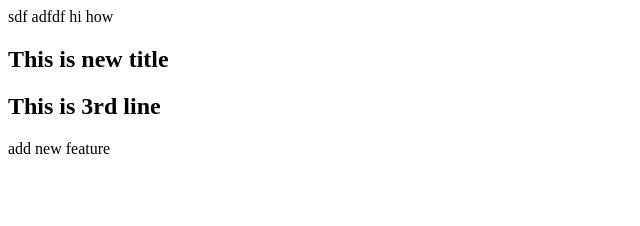
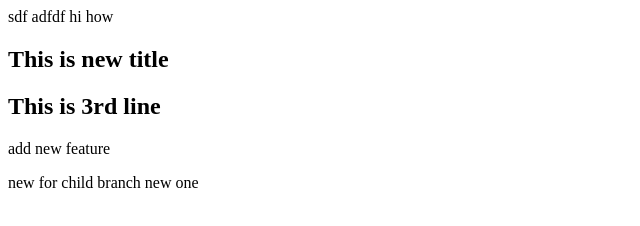
Before and after one commit to sksabirali/testgit, a plain HTML site: page index.html in a window 1280 px wide. Shown: the whole page, without its empty margins (0-640 px from the left). Drawn offline with Linux system fonts and the light colour scheme.

Commit message:
change content

```diff
--- a/index.html
+++ b/index.html
@@ -10,5 +10,6 @@
 	<h2>This is new title</h2>
 	<h2>This is 3rd line</h2>
 	<div>add new feature</div>
+	<p>new for child branch new one</p>
 </body>
 </html>
```
